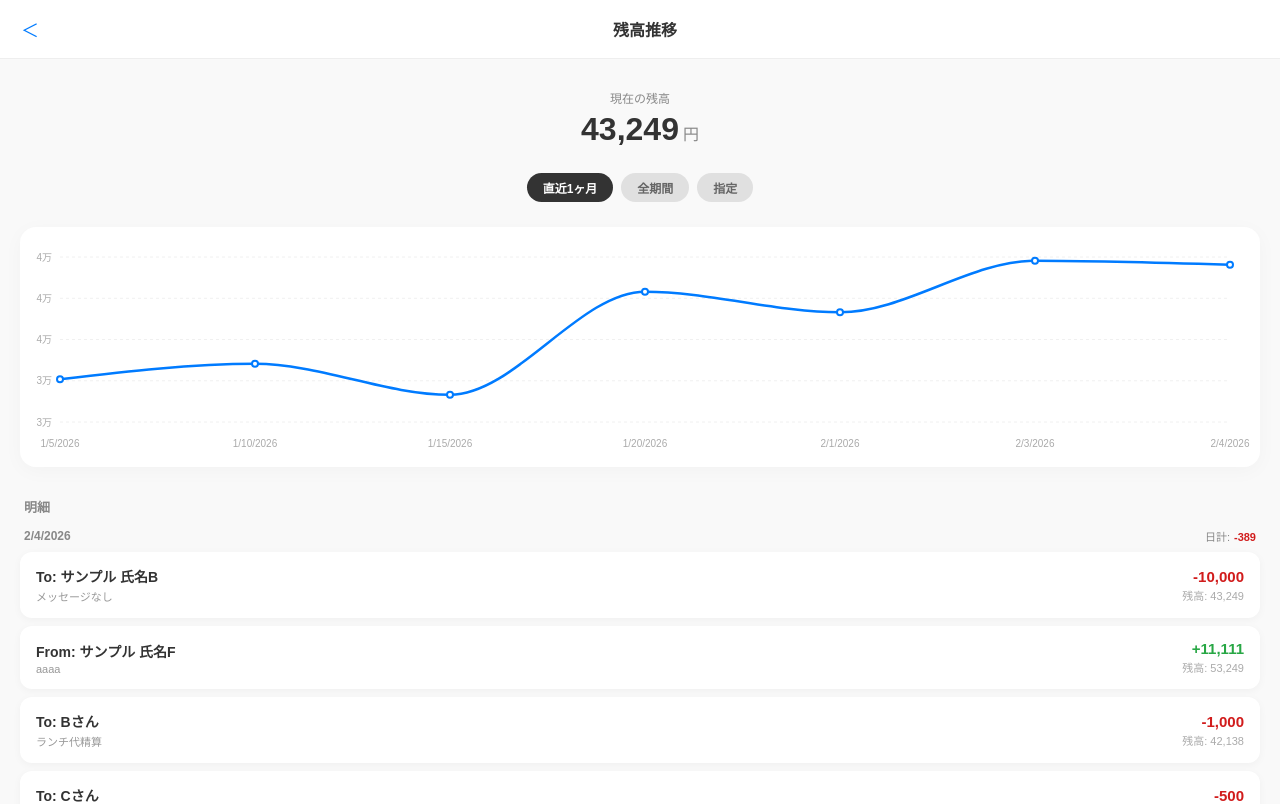
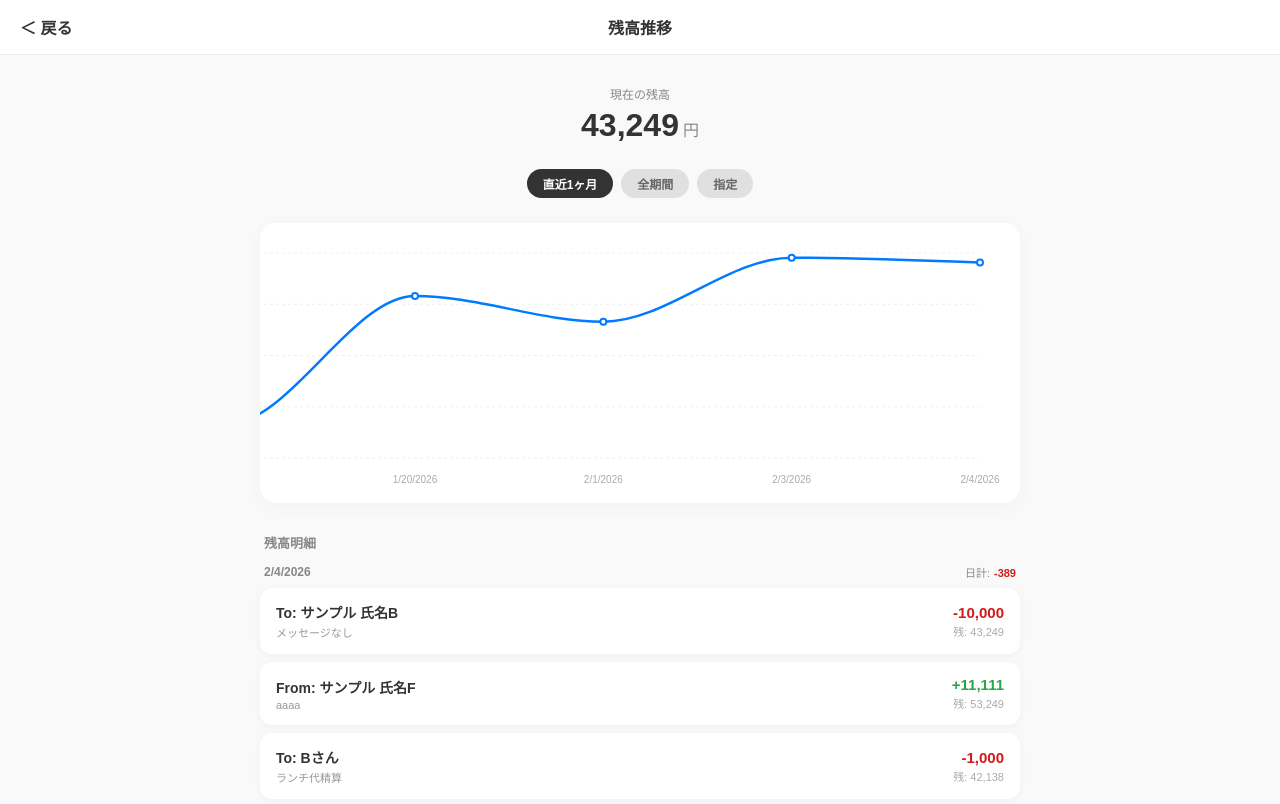
Before and after one commit to Bridge-wkk/team-vitamin-sea-project, a React (Create React App) app: page /balance in a window 1280 px wide. Shown: the top 804 px of the page. Built offline with nearby package versions, Linux system fonts and the light colour scheme; data requests are answered from the project's data file; sample sign-in values are in the browser's storage.

Commit message:
推移画面の修正

```diff
--- a/src/BalanceHistory.js
+++ b/src/BalanceHistory.js
@@ -31,14 +31,12 @@ const BalanceHistory = ({ loginUser }) => {
 
         const sortedDesc = myData.sort((a, b) => new Date(b.date) - new Date(a.date));
 
-        // 最新の残高から過去へ逆算
         let currentCalcBalance = latestBalance;
 
         const historyWithBalance = sortedDesc.map((item) => {
           const isPayment = item.senderId === loginUser.id;
           const amount = Number(item.amount);
 
-          // その時点の残高（マイナスも許容してそのまま表示）
           const balanceAtThatTime = currentCalcBalance;
 
           if (isPayment) currentCalcBalance += amount;
@@ -89,7 +87,6 @@ const BalanceHistory = ({ loginUser }) => {
       }
       const group = groups.get(tx.dateKey);
 
-      // その日の最初のデータ（＝時系列で最も新しいデータ）の残高を、その日の最終残高とする
       if (group.transactions.length === 0) {
         group.closingBalance = tx.balance;
       }
@@ -146,20 +143,35 @@ const BalanceHistory = ({ loginUser }) => {
     return null;
   };
 
-  const chartWidth = Math.max(window.innerWidth - 40, graphData.length * 50);
+  // グラフ幅の調整（全画面表示用に少しゆとりを持たせる）
+  const chartWidth = Math.max(window.innerWidth - 60, graphData.length * 60);
 
   return (
     <div style={{ backgroundColor: "#f9f9f9", minHeight: "100vh", fontFamily: "sans-serif", paddingBottom: "40px" }}>
+
       {/* ヘッダー */}
-      <div style={{ backgroundColor: "#fff", padding: "15px", display: "flex", alignItems: "center", borderBottom: "1px solid #eee", position: "sticky", top: 0, zIndex: 10 }}>
-        <button onClick={() => navigate("/home")} style={{ background: "none", border: "none", fontSize: "18px", cursor: "pointer", color: "#007bff" }}>
-          ＜
+      <div style={{
+        backgroundColor: "#fff", padding: "15px 20px", display: "flex", alignItems: "center", justifyContent: "space-between",
+        borderBottom: "1px solid #eee", position: "sticky", top: 0, zIndex: 10
+      }}>
+        <button
+          onClick={() => navigate("/home")}
+          style={{
+            background: "none", border: "none", fontSize: "16px", cursor: "pointer",
+            color: "#333", fontWeight: "bold", padding: 0
+          }}
+        >
+          ＜ 戻る
         </button>
-        <h2 style={{ fontSize: "16px", margin: "0 auto", fontWeight: "bold", color: "#333" }}>残高推移</h2>
-        <div style={{ width: "20px" }}></div>
+
+        <h2 style={{ fontSize: "16px", margin: 0, fontWeight: "bold", color: "#333", position: "absolute", left: "50%", transform: "translateX(-50%)" }}>
+          残高推移
+        </h2>
+
+        <div style={{ width: "60px" }}></div>
       </div>
 
-      <div style={{ padding: "20px" }}>
+      <div style={{ padding: "20px", maxWidth: "800px", margin: "0 auto" }}> {/* PCで見やすいように最大幅を設定 */}
 
         {/* 現在の残高 */}
         <div style={{ textAlign: "center", marginBottom: "25px", marginTop: "10px" }}>
@@ -213,7 +225,7 @@ const BalanceHistory = ({ loginUser }) => {
           style={{
             backgroundColor: "#fff",
             borderRadius: "16px",
-            height: "240px",
+            height: "280px",
             marginBottom: "30px",
             boxShadow: "0 4px 20px rgba(0,0,0,0.03)",
             overflowX: "auto",
@@ -224,7 +236,7 @@ const BalanceHistory = ({ loginUser }) => {
           {graphData.length > 0 ? (
             <div style={{ width: `${chartWidth}px`, height: "100%" }}>
               <ResponsiveContainer width="100%" height="100%">
-                <LineChart data={graphData} margin={{ top: 10, right: 20, bottom: 5, left: 0 }}>
+                <LineChart data={graphData} margin={{ top: 10, right: 30, bottom: 5, left: 10 }}>
                   <CartesianGrid strokeDasharray="3 3" vertical={false} stroke="#f0f0f0" />
                   <XAxis
                     dataKey="dateLabel"
@@ -240,12 +252,12 @@ const BalanceHistory = ({ loginUser }) => {
                     axisLine={false}
                     tickLine={false}
                     domain={['auto', 'auto']}
-                    tickFormatter={(val) => `${(val/10000).toFixed(0)}万`} // 簡略表示ですっきりさせる
+                    tickFormatter={(val) => `${(val/10000).toFixed(0)}万`}
                   />
                   <Tooltip
                     content={<CustomTooltip />}
                     cursor={{ stroke: '#ddd', strokeWidth: 1, strokeDasharray: '4 4' }}
-                    position={{ y: -40 }} // ツールチップをグラフの上に逃がす
+                    position={{ y: -40 }}
                   />
                   <Line
                     type="monotone" dataKey="balance" stroke="#007bff" strokeWidth={2.5} dot={{ r: 3, fill: "#fff", stroke: "#007bff", strokeWidth: 2 }}
@@ -261,8 +273,8 @@ const BalanceHistory = ({ loginUser }) => {
           )}
         </div>
 
-        {/* 明細リスト（残高明細形式・スッキリ版） */}
-        <h3 style={{ fontSize: "13px", color: "#888", marginBottom: "12px", marginLeft: "4px" }}>明細</h3>
+        {/* 明細リスト */}
+        <h3 style={{ fontSize: "13px", color: "#888", marginBottom: "12px", marginLeft: "4px" }}>残高明細</h3>
 
         {groupedList.length === 0 ? (
           <div style={{ textAlign: "center", padding: "40px", color: "#aaa", fontSize: "13px" }}>
@@ -271,7 +283,7 @@ const BalanceHistory = ({ loginUser }) => {
         ) : (
           groupedList.map((group) => (
             <div key={group.dateKey} style={{ marginBottom: "24px" }}>
-              {/* 日付ヘッダー（シンプル化：日付と変動計のみ） */}
+              {/* 日付ヘッダー */}
               <div style={{
                 display: "flex", justifyContent: "space-between", alignItems: "center",
                 marginBottom: "8px", padding: "0 4px"
@@ -307,15 +319,13 @@ const BalanceHistory = ({ loginUser }) => {
                        </div>
                     </div>
 
-                    {/* 右側：金額と残高（縦並びで整理） */}
+                    {/* 右側：金額と残高 */}
                     <div style={{ display: "flex", flexDirection: "column", alignItems: "flex-end", gap: "2px" }}>
-                       {/* 変動額 */}
                        <div style={{ fontSize: "15px", fontWeight: "bold", color: tx.isPayment ? "#D11C1C" : "#28a745" }}>
                          {tx.isPayment ? "-" : "+"}{tx.amount.toLocaleString()}
                        </div>
-                       {/* その時点の残高（控えめな色で表示） */}
                        <div style={{ fontSize: "11px", color: "#aaa" }}>
-                         残高: {tx.balance.toLocaleString()}
+                         残: {tx.balance.toLocaleString()}
                        </div>
                     </div>
                   </div>
```
